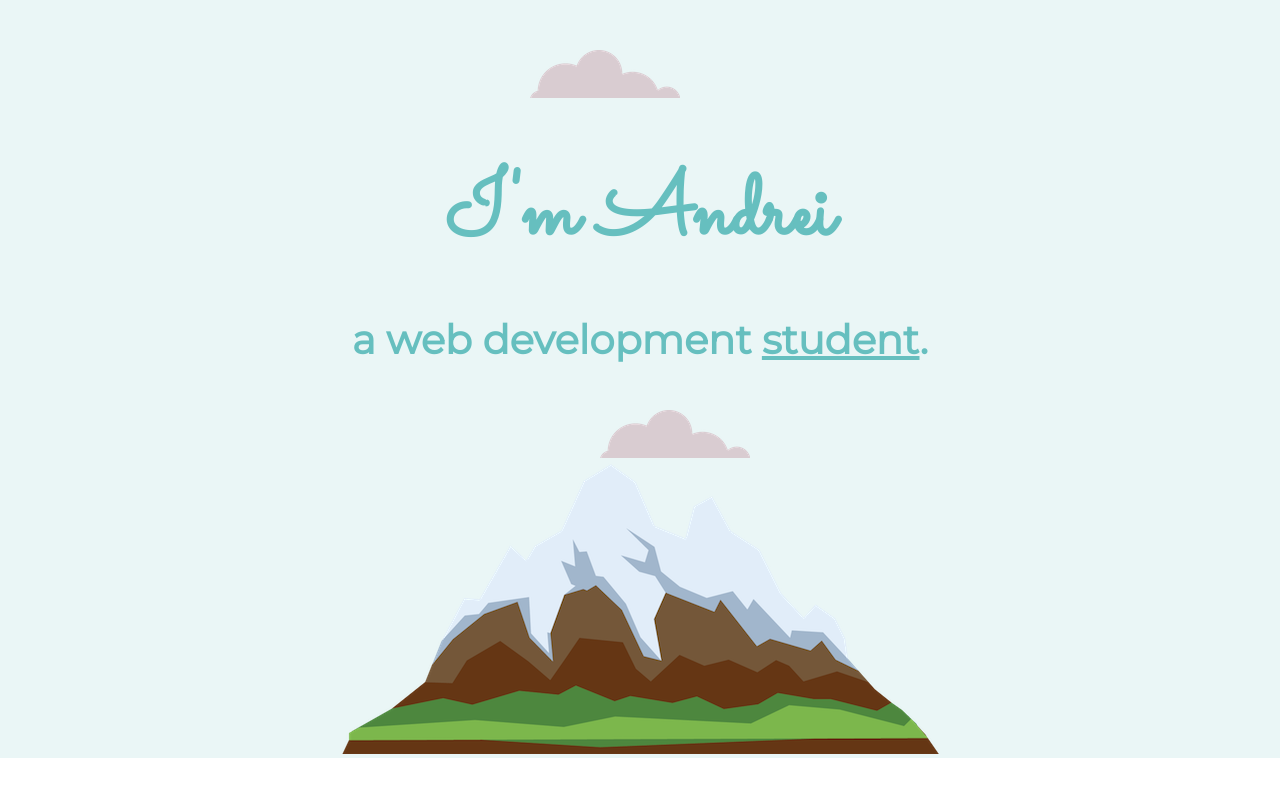
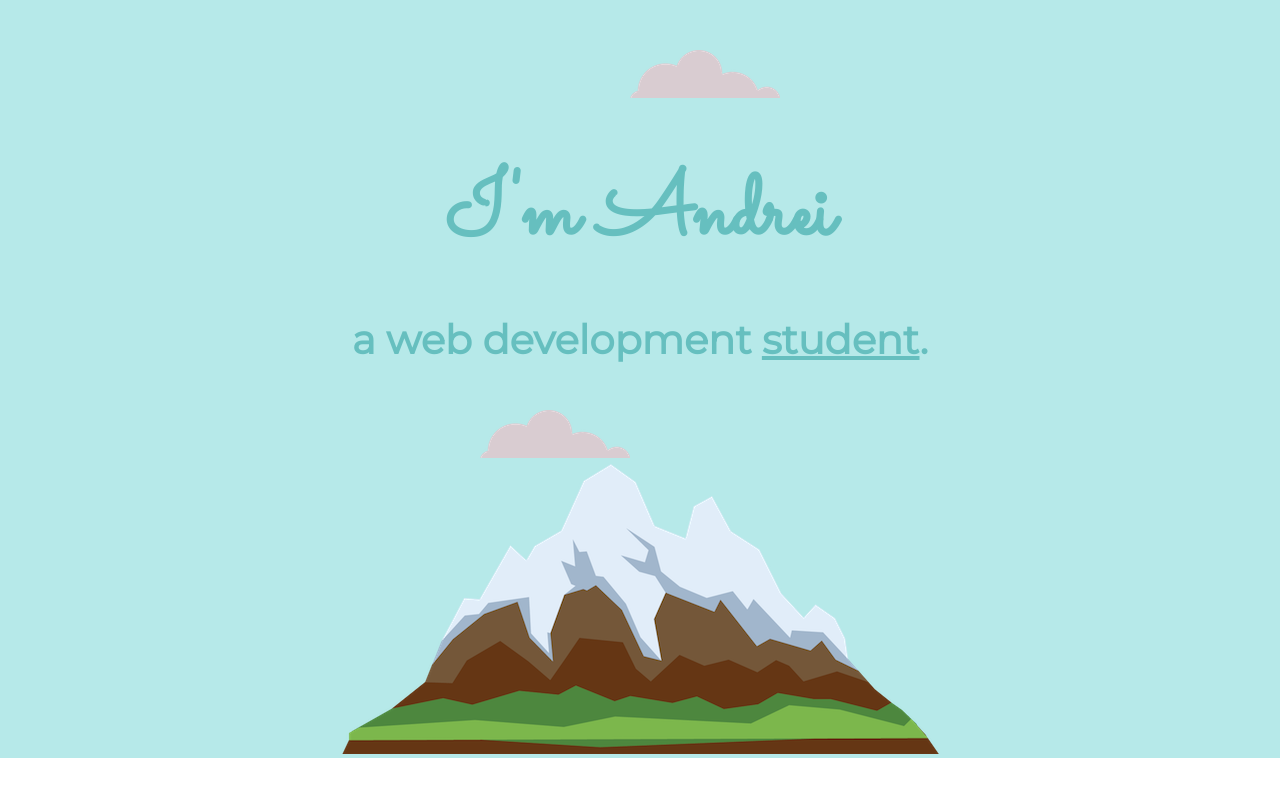
Before and after one commit to ItsAdyx/My-website, a plain HTML site: page index.html in a window 1280 px wide. Shown: the top 800 px of the page. Drawn offline with Linux system fonts and the light colour scheme.

Commit message:
Update styles.css

```diff
--- a/css/styles.css
+++ b/css/styles.css
@@ -45,7 +45,7 @@ hr {
 }
 
 .top-container {
-  background-color: #eaf6f6;
+  background-color: #b6e9e9;
   padding-top: 100px;
   position: relative;
 }
@@ -80,13 +80,13 @@ hr {
 
 .bottom-cloud {
   position: absolute;
-  left: 600px;
+  left: 480px;
   bottom: 300px;
 }
 
 .top-cloud {
   position: absolute;
-  right: 600px;
+  right: 500px;
   top: 50px;
 }
 
```
